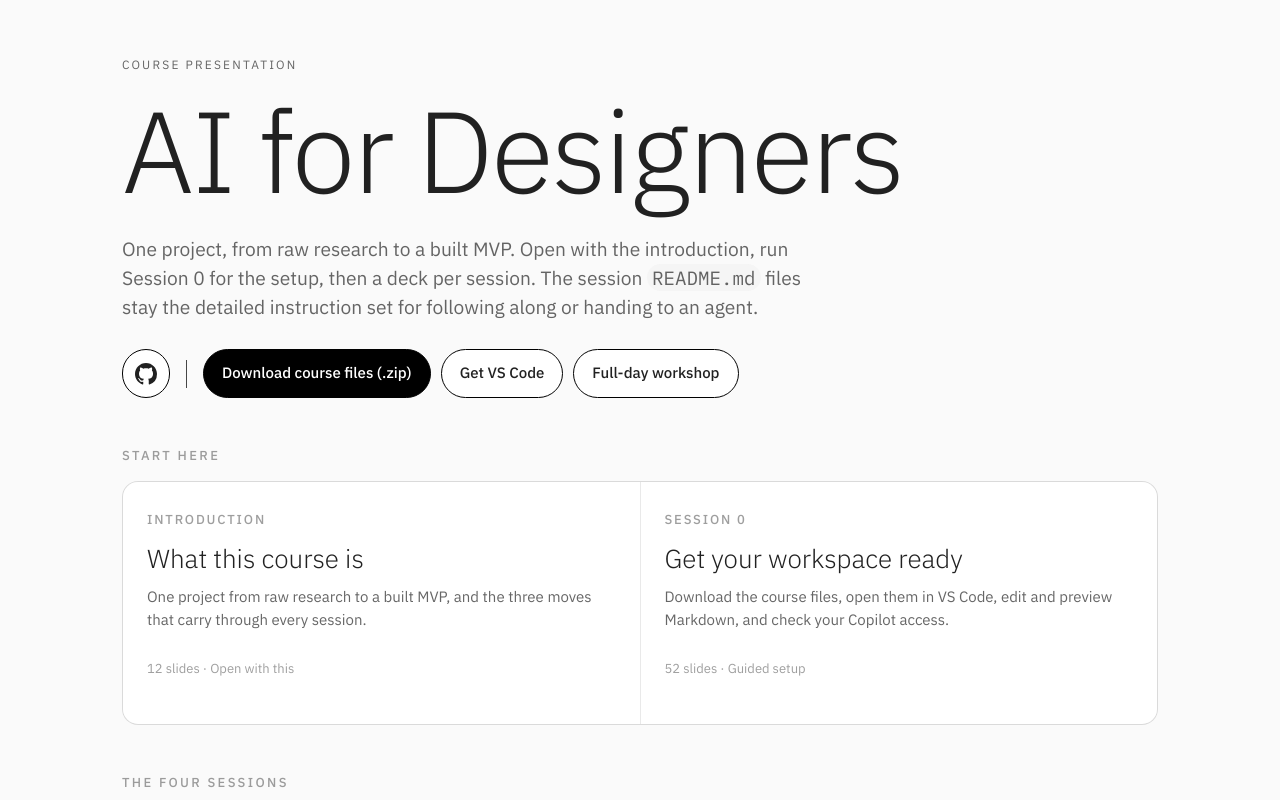
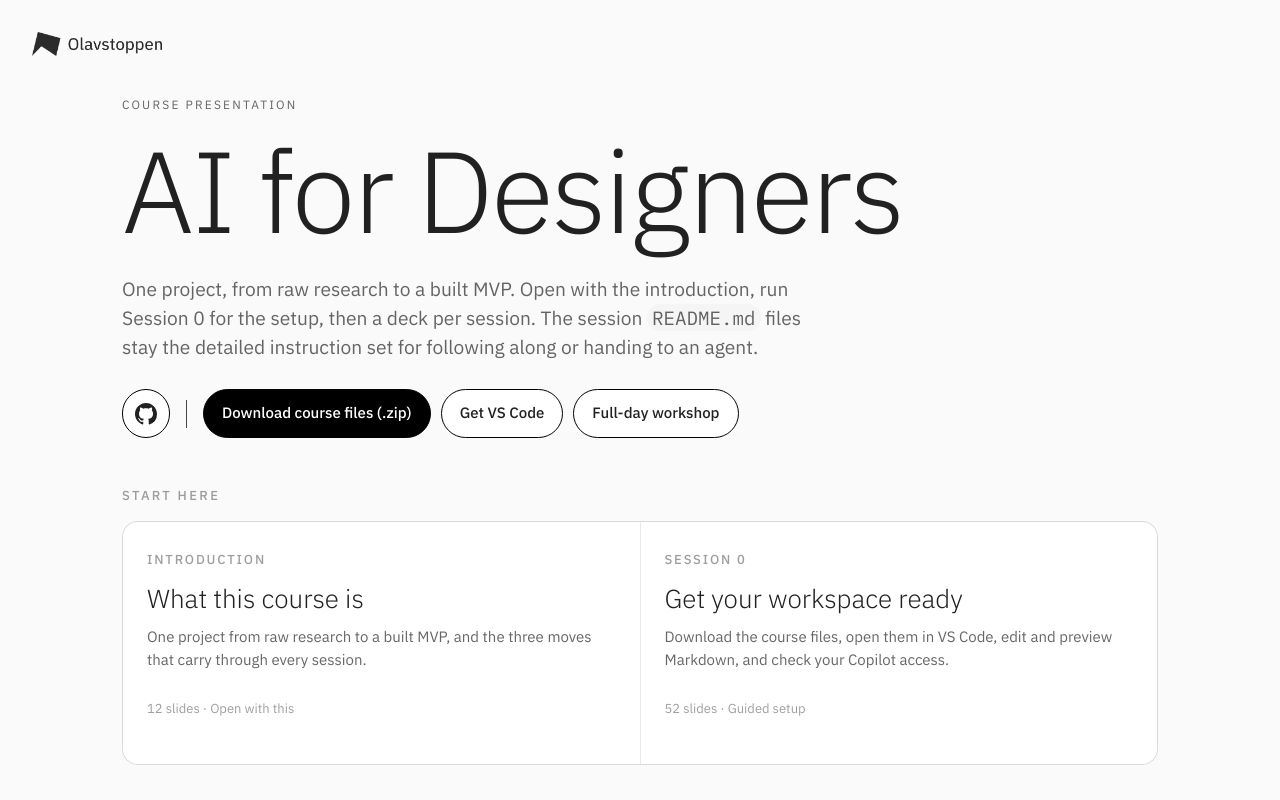
Before and after one commit to eddiman/ai-for-designers, a plain HTML site: page presentation/index.html in a window 1280 px wide. Shown: the top 800 px of the page. Drawn offline with Linux system fonts and the light colour scheme.

Commit message:
Add the Olavstoppen logo to the top left of the deck's home page
The logo is placed absolutely, 32 pixels from the top and left edges of the window, so on wide screens it sits in the corner apart from the centred content. Since it no longer takes up space in the layout, the page's top padding is at least 96 pixels, which keeps the "Course presentation" line clear of the logo on short and narrow screens. The image is in presentation/public/img/, so Netlify publishes it with the rest of the deck.

```diff
--- a/presentation/index.html
+++ b/presentation/index.html
@@ -12,12 +12,19 @@
       href="https://fonts.googleapis.com/css2?family=IBM+Plex+Sans:wght@300;400;500;600&family=IBM+Plex+Mono:wght@400;500&display=swap"
       rel="stylesheet"
     />
-    <link rel="stylesheet" href="styles.css?v=20261124a" />
+    <link rel="stylesheet" href="styles.css?v=20261124c" />
   </head>
   <body>
     <!-- Landing -->
     <main id="landing" class="landing" hidden>
       <header class="landing__head">
+        <img
+          class="landing__logo"
+          src="public/img/Olavstoppen_black.png"
+          alt="Olavstoppen"
+          width="886"
+          height="163"
+        />
         <p class="overline">Course presentation</p>
         <h1 class="landing__title">AI for Designers</h1>
         <p class="landing__lead">
--- a/presentation/styles.css
+++ b/presentation/styles.css
@@ -88,7 +88,16 @@ kbd,
 .landing {
   max-width: 1100px;
   margin: 0 auto;
-  padding: 7vh 32px 96px;
+  /* The top padding never drops below the logo's bottom edge plus a gap */
+  padding: max(7vh, 96px) 32px 96px;
+}
+
+.landing__logo {
+  position: absolute;
+  top: 32px;
+  left: 32px;
+  width: auto;
+  height: 24px;
 }
 
 .overline {
```
Also changed, not shown: presentation/public/img/Olavstoppen_black.png (added).
